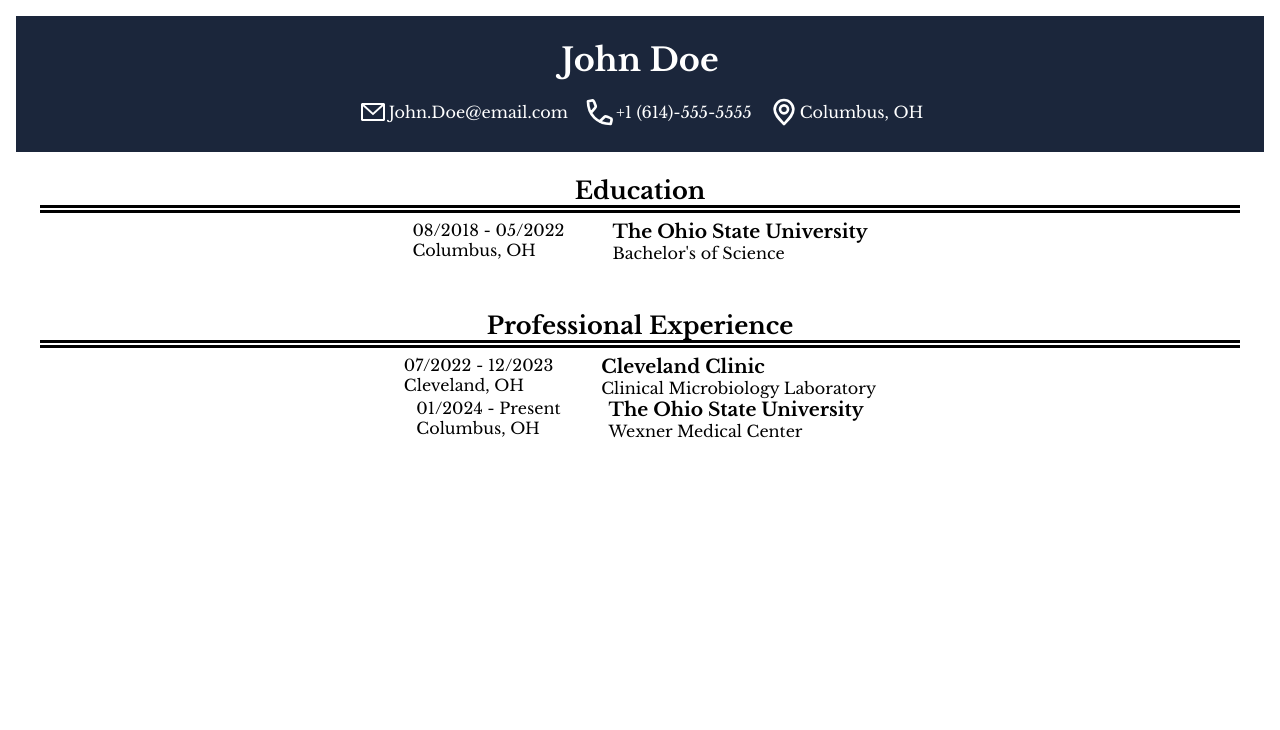
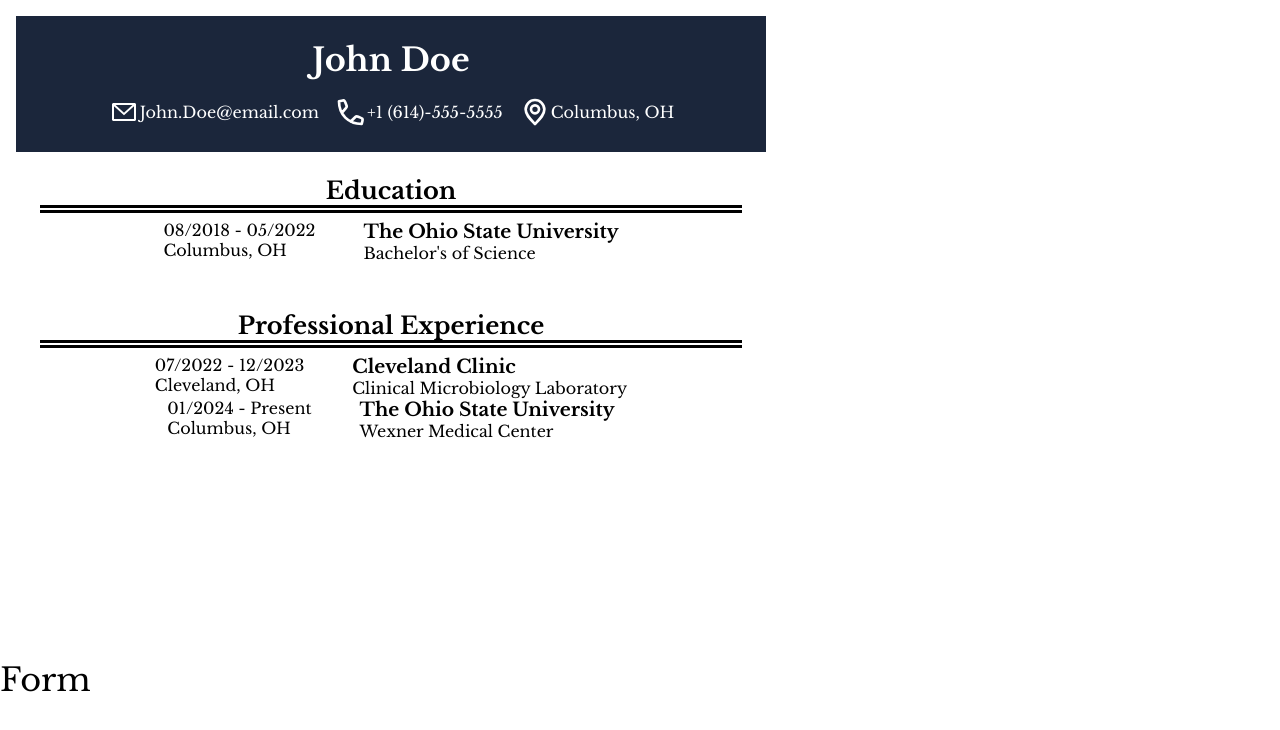
Before and after one commit to claytonm17/CV-app, a React (Vite) app: page / in a window 1280 px wide. Shown: the top 730 px of the page. Built offline with nearby package versions, Linux system fonts and the light colour scheme; the HTML template or start-up script is replaced by a standard one.

Commit message:
Layout modified for form editing

```diff
--- a/src/App.jsx
+++ b/src/App.jsx
@@ -1,10 +1,12 @@
 import { useState } from 'react'
 import CV from './components/CV'
+import Form from './components/PersonalDetails'
 
 function App() {
     return (
         <>
-        <CV />
+            <CV />
+            <Form />
         </>
     )
 }
--- /dev/null
+++ b/src/components/PersonalDetails.jsx
@@ -0,0 +1,11 @@
+import '../styles/form.css'
+
+function Form() {
+    return (
+        <>
+            <h1>Form</h1>
+        </>
+    )
+}
+
+export default Form
--- a/src/styles/cv.css
+++ b/src/styles/cv.css
@@ -12,6 +12,7 @@
     grid-column-gap: 0px;
     grid-row-gap: 0px;
     margin: 1em;
+    max-width: 750px;
 }
 
 .heading {
--- a/src/styles/index.css
+++ b/src/styles/index.css
@@ -1,3 +1,10 @@
 body {
     background-color: var(--gray);
 }
+
+#root {
+    display: grid;
+    grid-template-columns: 2fr 1fr;
+    height: 100vh;
+    gap: 1em;
+}
```
Also changed, not shown: src/styles/form.css (added).
